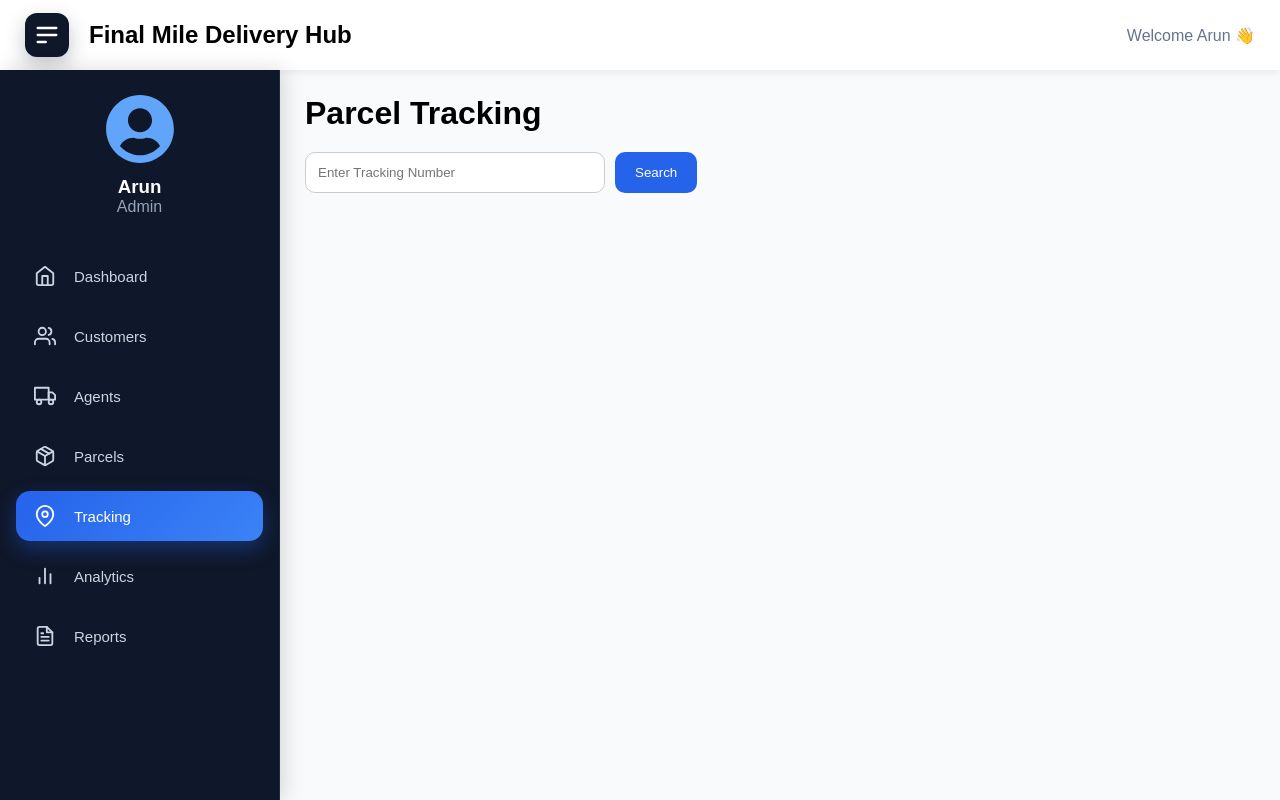
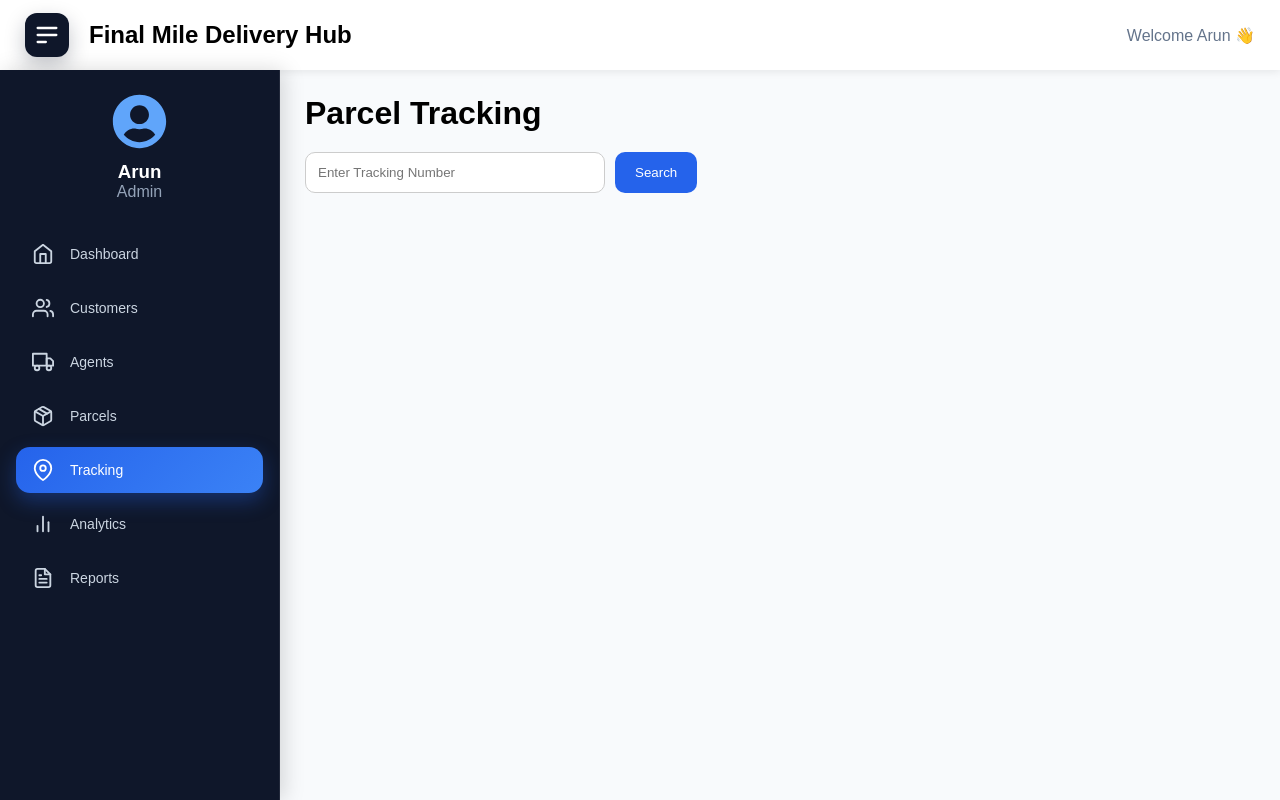
Before and after one commit to arun-mahendran/Inventory-System, a React app in the folder frontend/: page /tracking in a window 1280 px wide. Built offline with nearby package versions, Linux system fonts and the light colour scheme; sample sign-in values are in the browser's storage; the HTML template or start-up script is replaced by a standard one.

Commit message:
Side Bar Commit

```diff
--- a/frontend/src/admin/components/Sidebar.jsx
+++ b/frontend/src/admin/components/Sidebar.jsx
@@ -43,7 +43,7 @@ function Sidebar({
             <div
                 style={{
                     textAlign: "center",
-                    marginBottom: "35px",
+                    marginBottom: "30px",
                     display: "flex",
                     flexDirection: "column",
                     alignItems: "center",
@@ -52,14 +52,14 @@ function Sidebar({
             >
 
                 <FaUserCircle
-                    size={70}
+                    size={55}
                     color="#60a5fa"
 
                     style={{
                         marginLeft:
                             sidebarOpen
                                 ? "0"
-                                : "-8px",
+                                : "-4px",
 
                         transition:
                             "all 0.35s ease"
--- a/frontend/src/styles/sidebar.css
+++ b/frontend/src/styles/sidebar.css
@@ -35,15 +35,14 @@
 .sidebar a {
     display: flex;
     align-items: center;
-    gap: 18px;
+    gap: 16px;
     color: #cbd5e1;
     text-decoration: none;
-    padding: 14px 18px;
-    margin-bottom: 10px;
+    padding: 12px 16px;   /* reduced */
+    margin-bottom: 8px;   /* reduced */
     border-radius: 14px;
-    font-size: 15px;
+    font-size: 14px;      /* reduced */
     font-weight: 500;
-    transition: all 0.25s ease;
 }
 
 /* Hover */
@@ -89,14 +88,14 @@
 }
 
 .sidebar-profile h3 {
-    margin-top: 12px;
+    margin-top: 10px;
     color: white;
-    font-size: 24px;
+    font-size: 20px;   /* 24 -> 20 */
 }
 
 .sidebar-profile p {
     color: #94a3b8;
-    font-size: 16px;
+    font-size: 14px;   /* 16 -> 14 */
 }
 
 /* Search Bar */
```
